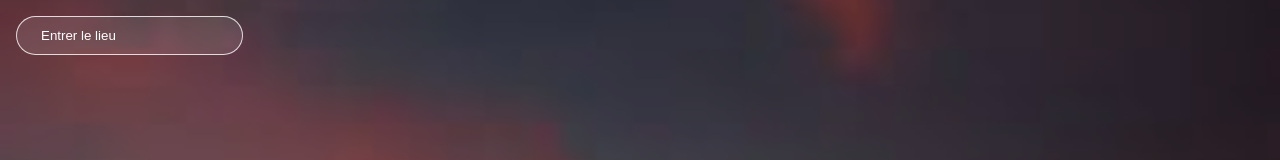
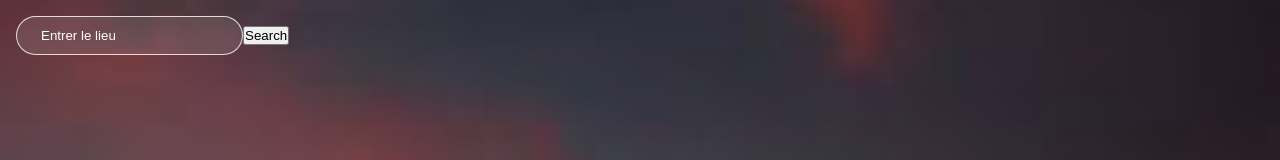
Before and after one commit to Biram-NDIAYE/applicationmeteo, a React (Create React App) app: page / in a window 1280 px wide. Shown: the top 160 px of the page. Built offline with nearby package versions, Linux system fonts and the light colour scheme.

Commit message:
Update App.js

```diff
--- a/src/App.js
+++ b/src/App.js
@@ -26,6 +26,7 @@ function App() {
           onKeyPress={searchLocation}
           placeholder='Entrer le lieu'
           type="text" />
+             <button onClick={(e) => searchLocation(e)} type="submit">Search</button>
       </div>
       <div className="container">
         <div className="top">
```
